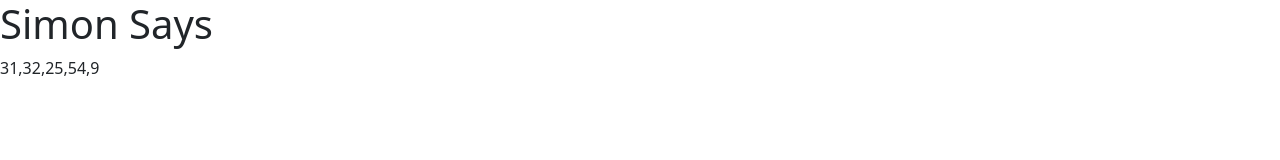
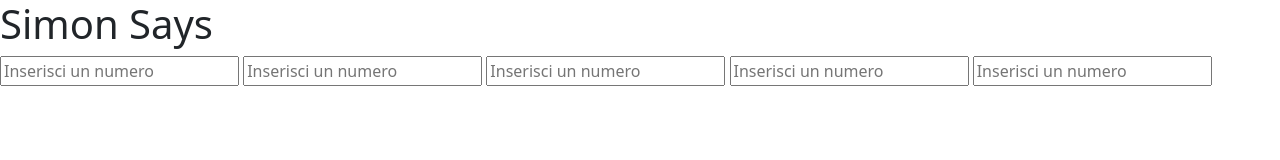
Before and after one commit to maksbernatskyy/js-simon, a plain HTML site: page index.html in a window 1280 px wide. Drawn offline with nearby package versions, Linux system fonts and the light colour scheme.

Commit message:
add timer for sostitute random numbers with the form

```diff
--- a/assets/main.js
+++ b/assets/main.js
@@ -23,6 +23,9 @@ const randomNumbersField = document.getElementById("random-numbers");
 // Contenitore dei numeri generati
 const randomNumbers = [];
 
+// Collegamento alla lista di input nell'HTML
+const inputList = document.getElementById('list-input')
+
 /* Generazione randomica dei numeri */
 
 // Ciclo di inserimento numeri random
@@ -34,6 +37,14 @@ console.log(randomNumbers);
 // Inserimento numeri nell'HTML
 randomNumbersField.innerHTML = randomNumbers;
 
+/* Sostituzione numeri con form */
+
+// Avvio timer
+setTimeout(() => {
+    randomNumbersField.classList.toggle('d-none')
+    inputList.classList.toggle('d-none')
+}, 5000)
+
 /* Inserimento numeri dell'utente */
 
 /* Verifica correttezza numeri */
--- a/index.html
+++ b/index.html
@@ -25,7 +25,7 @@
 
         <!--Form-->
         <form>
-            <div class="d-none">
+            <div id="list-input" class="d-none">
                 <input type="number" placeholder="Inserisci un numero">
                 <input type="number" placeholder="Inserisci un numero">
                 <input type="number" placeholder="Inserisci un numero">
```
